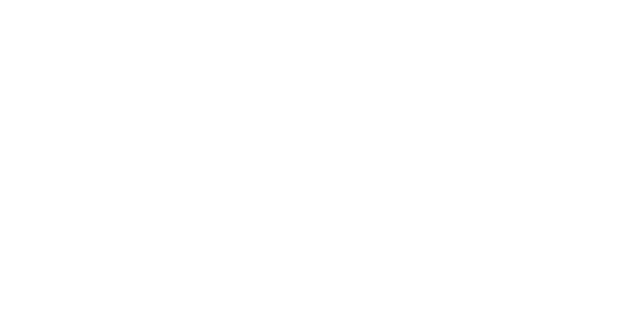
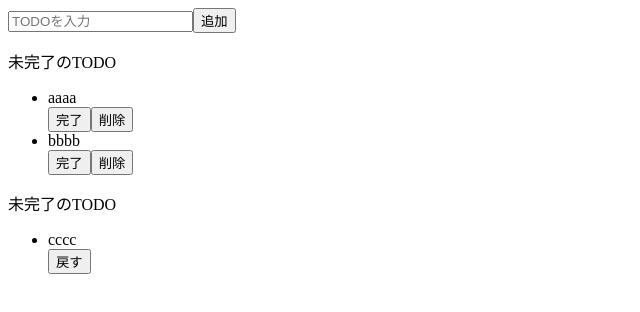
Before and after one commit to bhn0108/todo_react, a React (Create React App) app: page / in a window 1280 px wide. Shown: the top 312 px of the page, without its empty margins (0-640 px from the left). Built offline with nearby package versions, Linux system fonts and the light colour scheme.

Commit message:
create_jsx

```diff
--- a/src/App.jsx
+++ b/src/App.jsx
@@ -4,9 +4,34 @@
 export const App = () => {
   return (
     <>
-      <div></div>
-      <div></div>
-      <div></div>
+      <div>
+        <input placeholder="TODOを入力" />
+        <button>追加</button>
+      </div>
+      <div>
+        <p>未完了のTODO</p>
+        <ul>
+          <div>
+            <li>aaaa</li>
+            <button>完了</button>
+            <button>削除</button>
+          </div>
+          <div>
+            <li>bbbb</li>
+            <button>完了</button>
+            <button>削除</button>
+          </div>
+        </ul>
+      </div>
+      <div>
+        <p>未完了のTODO</p>
+        <ul>
+          <div>
+            <li>cccc</li>
+            <button>戻す</button>
+          </div>
+        </ul>
+      </div>
     </>
   );
 };
```
